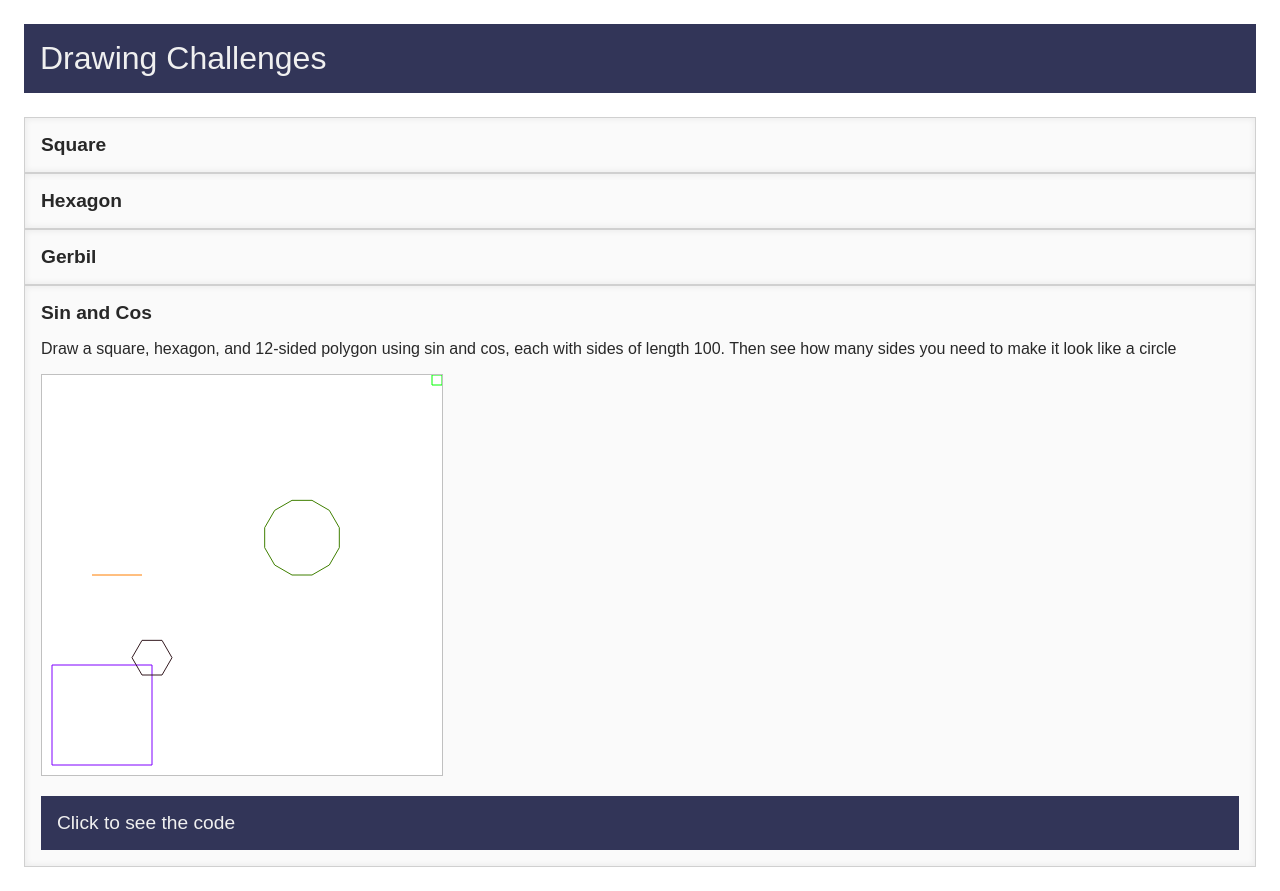
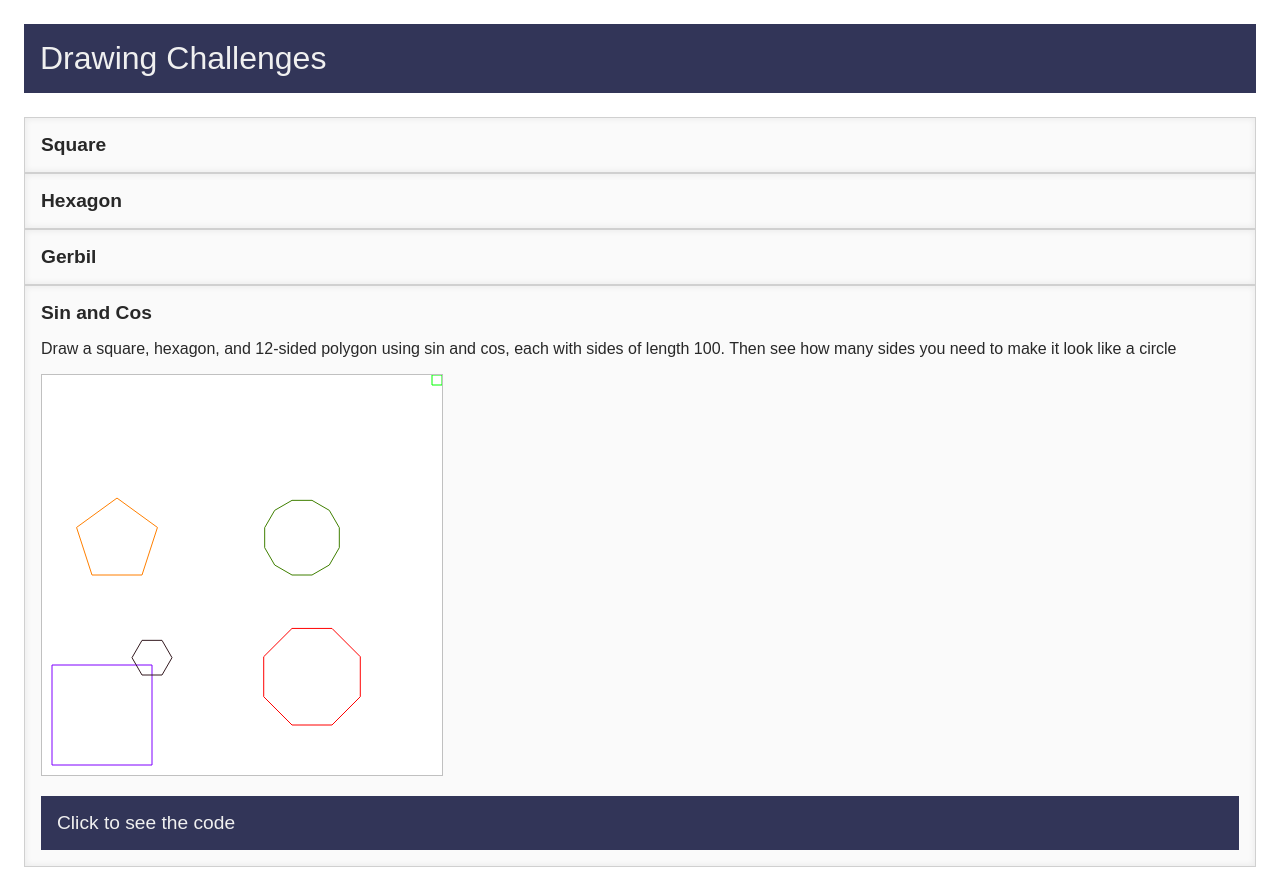
Before and after one commit to philrmass/challenges, a React app: page / in a window 1280 px wide. Built offline with nearby package versions, Linux system fonts and the light colour scheme; the HTML template or start-up script is replaced by a standard one.

Commit message:
add draw polygon

```diff
--- a/src/challenges/sinCos.js
+++ b/src/challenges/sinCos.js
@@ -49,8 +49,13 @@ function drawDodecagon(x, y, len, cmds) {
 }
 
 function drawPolygon(x, y, len, sides, cmds) {
+  const sideangle = 360 / sides;
+
   cmds.moveTo(x, y);
-  ({ x, y } = angleLine(x, y, 0, len, cmds));
+  for (let i = 0; i < sides; i++) {
+    const angle = i * sideangle;
+    ({ x, y } = angleLine(x, y, angle, len, cmds));
+  }
 }
 
 export function draw(cmds) {
@@ -71,6 +76,10 @@ export function draw(cmds) {
   // orange pentagon
   cmds.setColor(1, .5, 0);
   drawPolygon(50, 200, 50, 5, cmds);
+
+  // red octagon
+  cmds.setColor(1, 0, 0);
+  drawPolygon(250, 50, 40, 8, cmds);
 }
 
 export const done = false;
```
